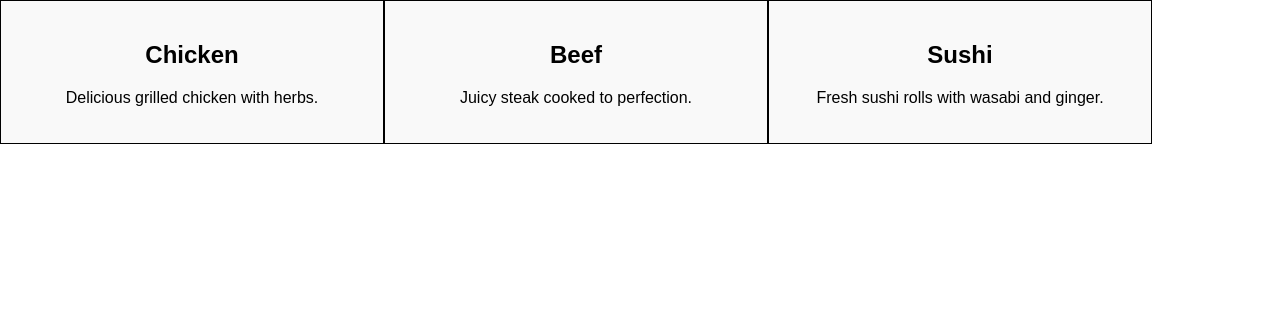
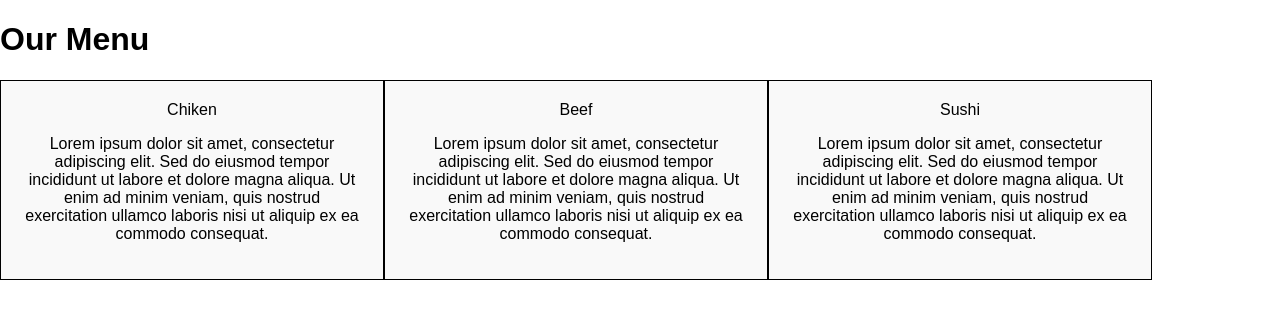
Before and after one commit to Zer0Bjt/coursera-html-css, a plain HTML site: page module2-solution/index.html in a window 1280 px wide. Drawn offline with Linux system fonts and the light colour scheme.

Commit message:
Update index.html

```diff
--- a/module2-solution/index.html
+++ b/module2-solution/index.html
@@ -7,17 +7,30 @@
   <link rel="stylesheet" href="css/styles.css" />
 </head>
 <body>
-  <div class="section">
-    <h2>Chicken</h2>
-    <p>Delicious grilled chicken with herbs.</p>
+  <h1>Our Menu</h1>
+
+  <div class="section chicken">
+    <div class="section-title">Chiken</div>
+    <p>
+      Lorem ipsum dolor sit amet, consectetur adipiscing elit. Sed do eiusmod tempor incididunt ut labore et dolore magna aliqua.
+      Ut enim ad minim veniam, quis nostrud exercitation ullamco laboris nisi ut aliquip ex ea commodo consequat.
+    </p>
   </div>
-  <div class="section">
-    <h2>Beef</h2>
-    <p>Juicy steak cooked to perfection.</p>
+
+  <div class="section beef">
+    <div class="section-title">Beef</div>
+    <p>
+      Lorem ipsum dolor sit amet, consectetur adipiscing elit. Sed do eiusmod tempor incididunt ut labore et dolore magna aliqua.
+      Ut enim ad minim veniam, quis nostrud exercitation ullamco laboris nisi ut aliquip ex ea commodo consequat.
+    </p>
   </div>
-  <div class="section">
-    <h2>Sushi</h2>
-    <p>Fresh sushi rolls with wasabi and ginger.</p>
+
+  <div class="section sushi">
+    <div class="section-title">Sushi</div>
+    <p>
+      Lorem ipsum dolor sit amet, consectetur adipiscing elit. Sed do eiusmod tempor incididunt ut labore et dolore magna aliqua.
+      Ut enim ad minim veniam, quis nostrud exercitation ullamco laboris nisi ut aliquip ex ea commodo consequat.
+    </p>
   </div>
 </body>
 </html>
```
